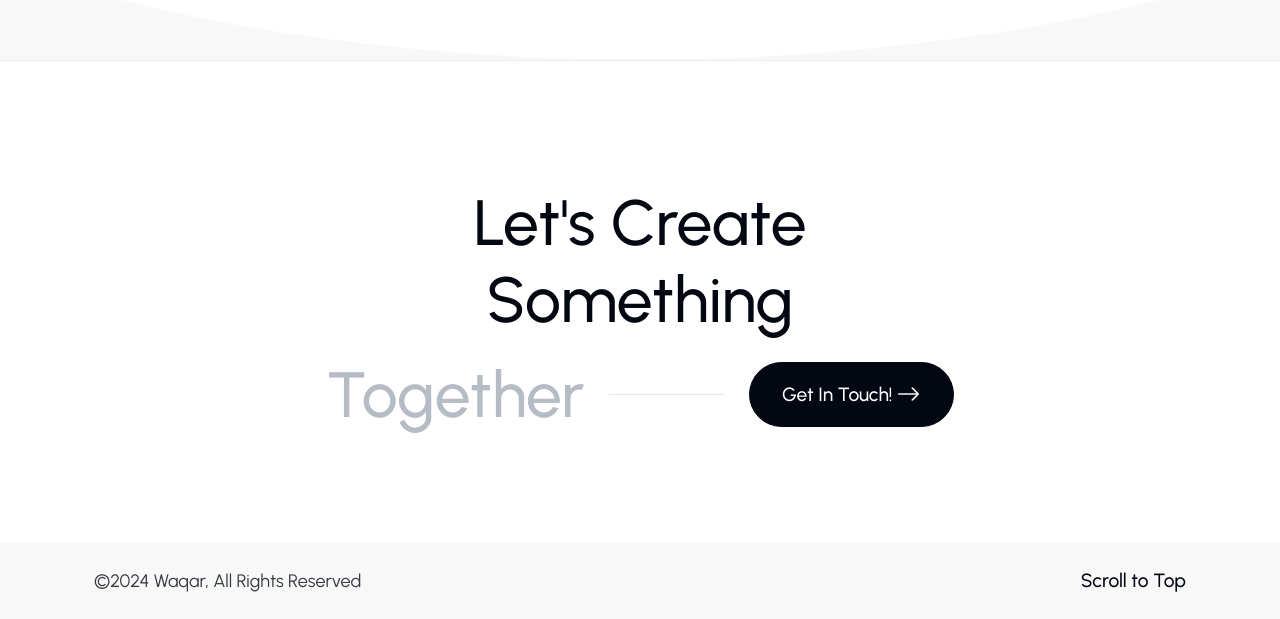
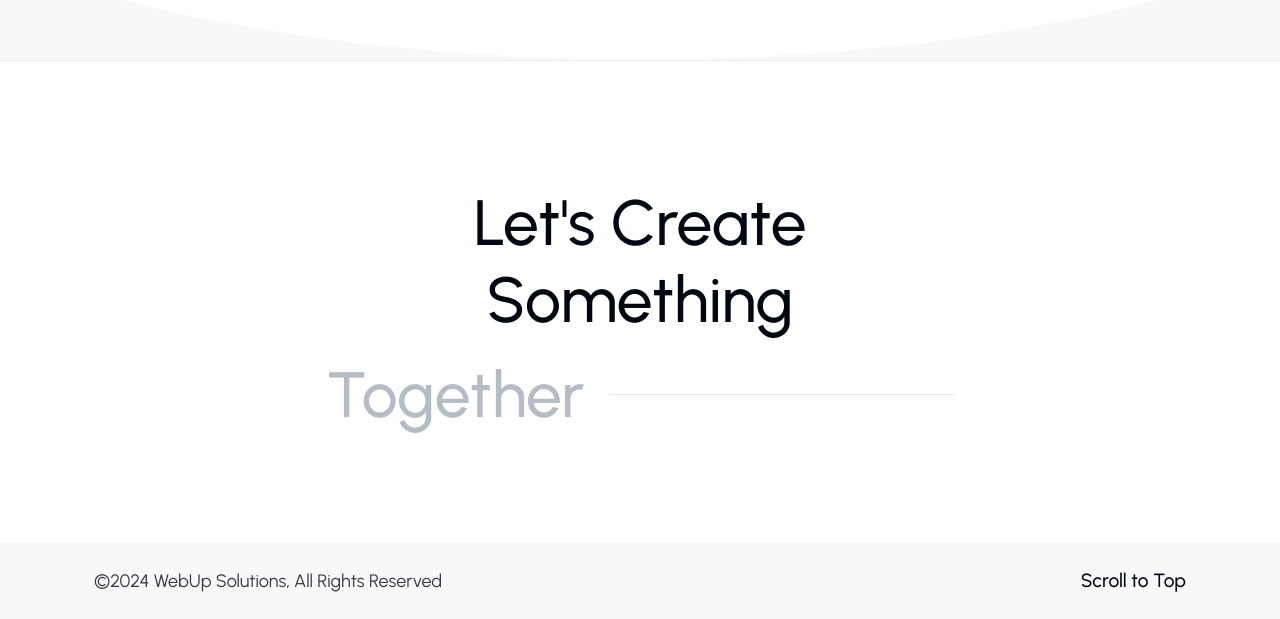
Before and after one commit to Webupsolutions/Portfolio, a plain HTML site: page index.html in a window 1280 px wide. Shown: the part 4507-5126 px from the top of the page. Drawn offline with nearby package versions, Linux system fonts and the light colour scheme.

Commit message:
Update index.html

```diff
--- a/index.html
+++ b/index.html
@@ -664,7 +664,7 @@
 							<div class="cta-text">
 								<span class="line-item">Together</span>
 								<span class="line"></span>
-								<a class="btn magnetic-button" href="contact.html">Get In Touch! <i class="icon bi bi-arrow-right ms-1"></i><span></span></a>
+
 							</div>
 
 
@@ -681,7 +681,7 @@
 						<div class="col-12">
 							<div class="footer-content d-flex flex-wrap justify-content-center justify-content-md-between align-items-center py-4">
 								<!-- Copyright -->
-								<div class="copyright">&copy;2024 Waqar, All Rights Reserved</div>
+								<div class="copyright">&copy;2024 WebUp Solutions, All Rights Reserved</div>
 								<!-- Scroll To Top -->
 								<div id="scroll-to-top" class="scroll-to-top mt-3 mt-sm-0">
 									<a href="#header" class="smooth-anchor">Scroll to Top</a>
```
